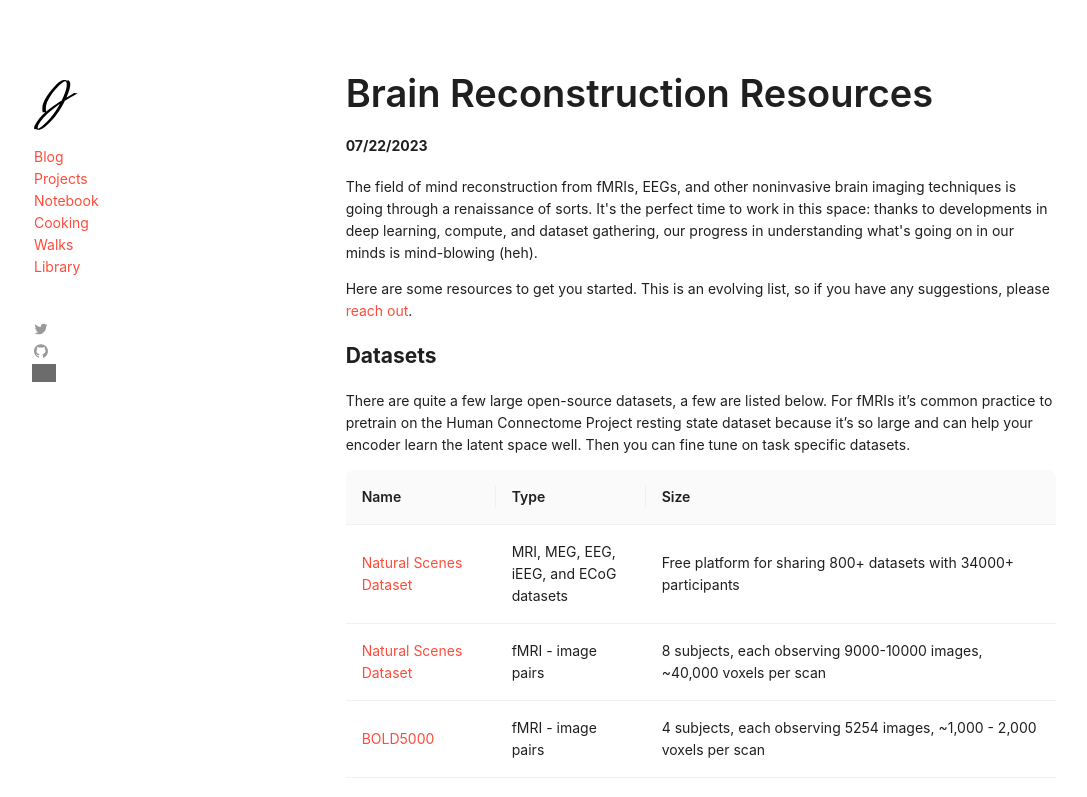
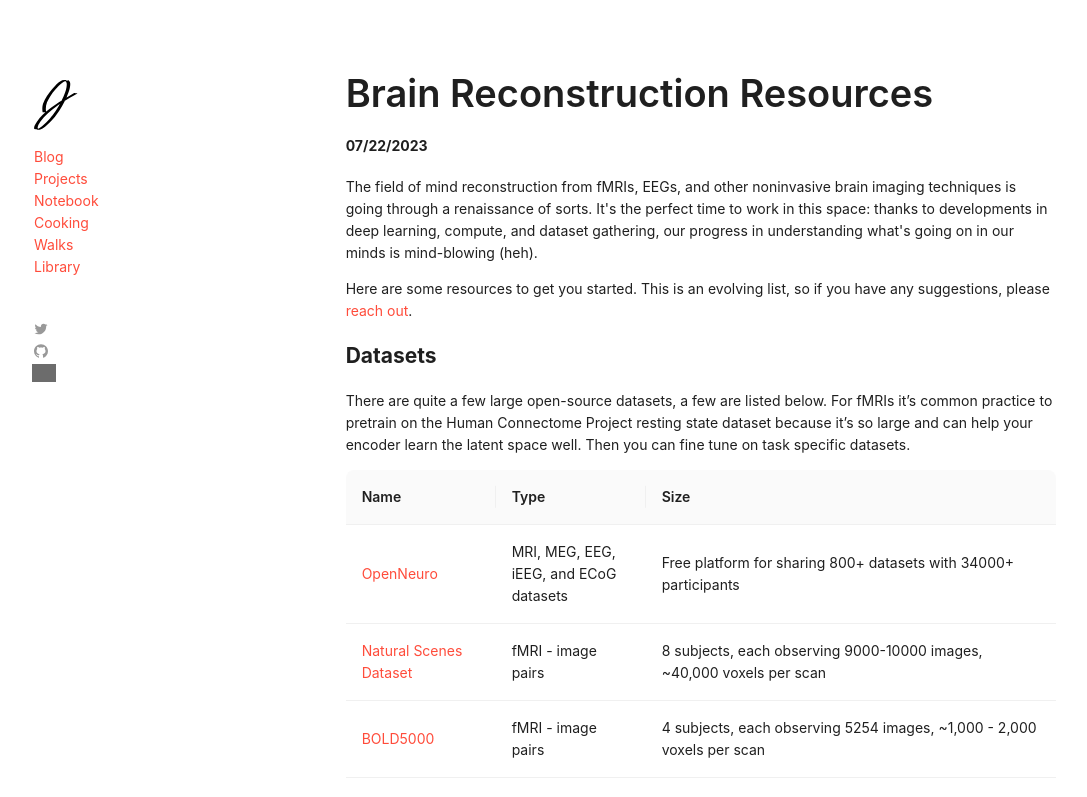
Before and after one commit to jonxuxu/website, a Next.js app: page /blog/2023-07-22-mind-reading-resources in a window 1280 px wide. Shown: the top 797 px of the page, without its empty margins (46-1133 px from the left). Built offline with nearby package versions, Linux system fonts and the light colour scheme; grey boxes are pictures that could not be loaded.

Commit message:
fix typo

```diff
--- a/pages/blog/2023-07-22-mind-reading-resources.mdx
+++ b/pages/blog/2023-07-22-mind-reading-resources.mdx
@@ -9,13 +9,13 @@ export const metadata = {
   title: "Brain Reconstruction Resources",
   url: "2023-07-22-mind-reading-resources",
   date: "2023-07-23",
-  length: 1,
+  length: 3,
 };
 
 export const datasets = [
   {
     key: "1",
-    name: "Natural Scenes Dataset",
+    name: "OpenNeuro",
     type: "MRI, MEG, EEG, iEEG, and ECoG datasets",
     size: "Free platform for sharing 800+ datasets with 34000+ participants",
     link: "https://openneuro.org//",
```
